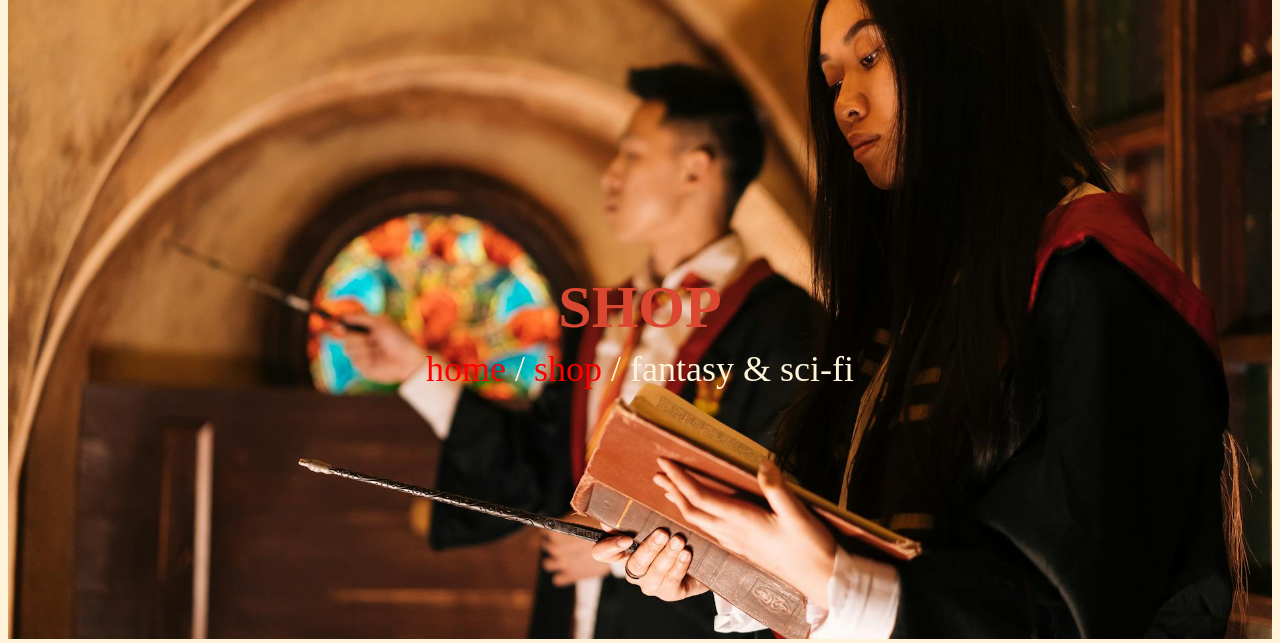
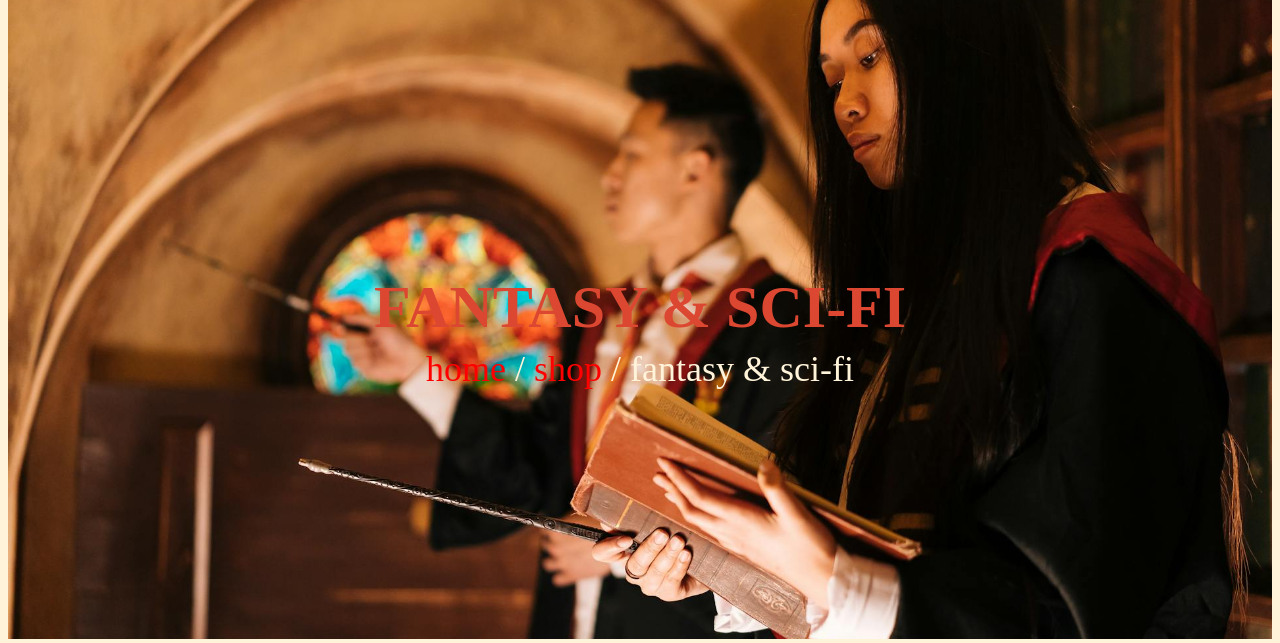
Before and after one commit to kamoM312/Bookstore-Library, a PHP site: page /shopFantasySciFi.php in a window 1280 px wide. Shown: the part 99-742 px from the top of the page. Run offline with PHP 8.4, Linux system fonts and the light colour scheme; the visitor is signed in with stand-in values (Sample User, id 1); data that the repository does not hold is empty; some libraries are stand-ins or nearby versions.

Commit message:
fixed heading section h3 text

```diff
--- a/shopFantasySciFi.php
+++ b/shopFantasySciFi.php
@@ -54,7 +54,7 @@
 
  	<div class="heading">
 
- 		<h3>shop</h3>
+ 		<h3>fantasy & sci-fi</h3>
  		<p><a href="home_page.php">home</a> / <a href="shop.php">shop</a> / fantasy & sci-fi </p>
 
  	</div>
```
